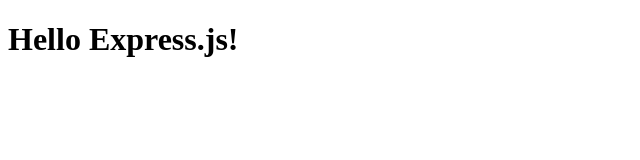
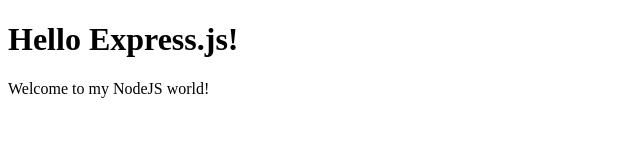
Before and after one commit to rsanas1/web-server, a website: page public/index.html in a window 1280 px wide. Shown: the whole page, without its empty margins (0-640 px from the left). Drawn offline with Linux system fonts and the light colour scheme.

Commit message:
Update to index file

```diff
--- a/public/index.html
+++ b/public/index.html
@@ -6,5 +6,6 @@
 	</head>
 	<body>
 		<h1>Hello Express.js!</h1>
+		<p>Welcome to my NodeJS world!</p>
 	</body>
 </html>
```
